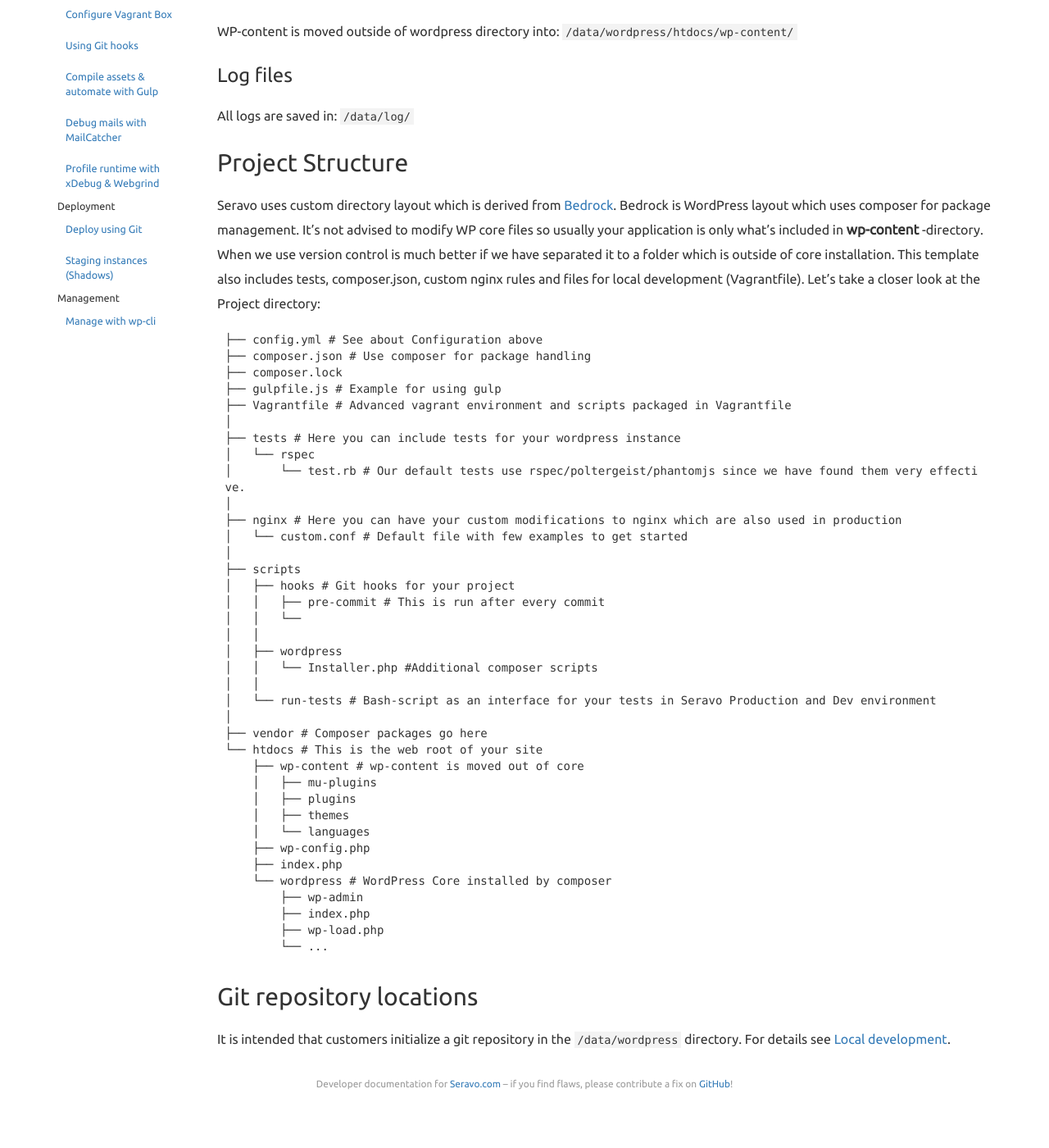
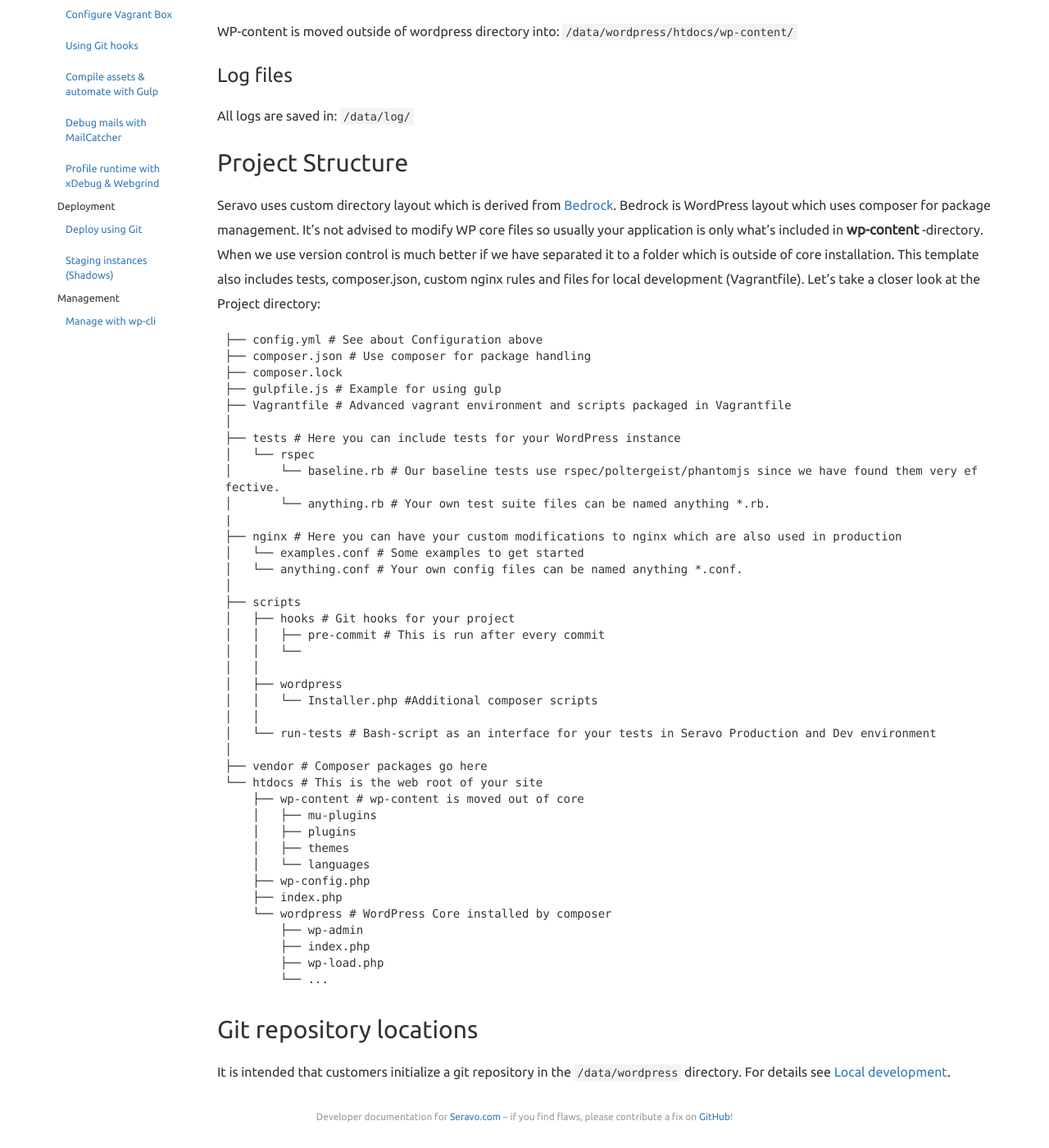
Before and after one commit to Seravo/docs, a Jekyll site: the page built from _posts/2015-10-15-data-locations.md, in a window 1280 px wide and 1400 px high, scrolled down 814 px. Shown: the whole window at 82% size. Built offline with Jekyll 4.4.1, drawn with Linux system fonts in a browser that asks for light colours; nearby versions of some CDN libraries; Markdown is read by kramdown in place of the engine named in the settings; before the commit the page ends 2174 px from its top, so only the background shows below that.

Commit message:
Clean up all mentions of test.rb and custom.conf
Encourage usage of self-named custom files instead so that potential
later merging with out updated files is easier.

```diff
--- a/_posts/2015-10-15-data-locations.md
+++ b/_posts/2015-10-15-data-locations.md
@@ -42,12 +42,14 @@
 ├── gulpfile.js # Example for using gulp
 ├── Vagrantfile # Advanced vagrant environment and scripts packaged in Vagrantfile
 │
-├── tests # Here you can include tests for your wordpress instance
+├── tests # Here you can include tests for your WordPress instance
 │   └── rspec
-│       └── test.rb # Our default tests use rspec/poltergeist/phantomjs since we have found them very effective.
-│
+│       └── baseline.rb # Our baseline tests use rspec/poltergeist/phantomjs since we have found them very effective.
+│       └── anything.rb # Your own test suite files can be named anything *.rb.
+|
 ├── nginx # Here you can have your custom modifications to nginx which are also used in production
-│   └── custom.conf # Default file with few examples to get started
+│   └── examples.conf # Some examples to get started
+│   └── anything.conf # Your own config files can be named anything *.conf.
 │
 ├── scripts
 │   ├── hooks # Git hooks for your project
```
Also changed, not shown: _posts/2015-10-11-nginx.md (+4 -7 lines), _posts/2016-08-24-error-pages.md (+2 -2 lines).
